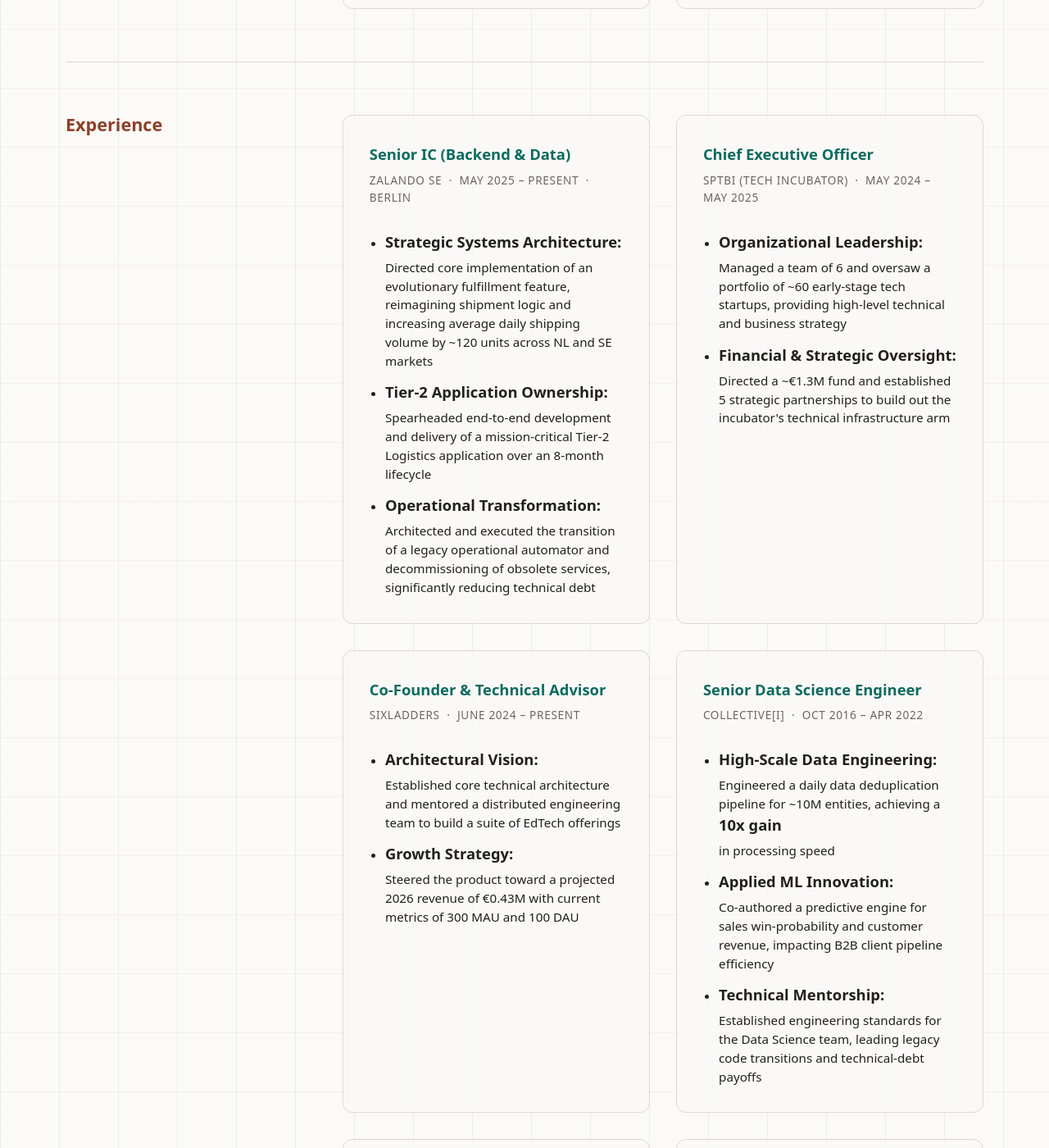
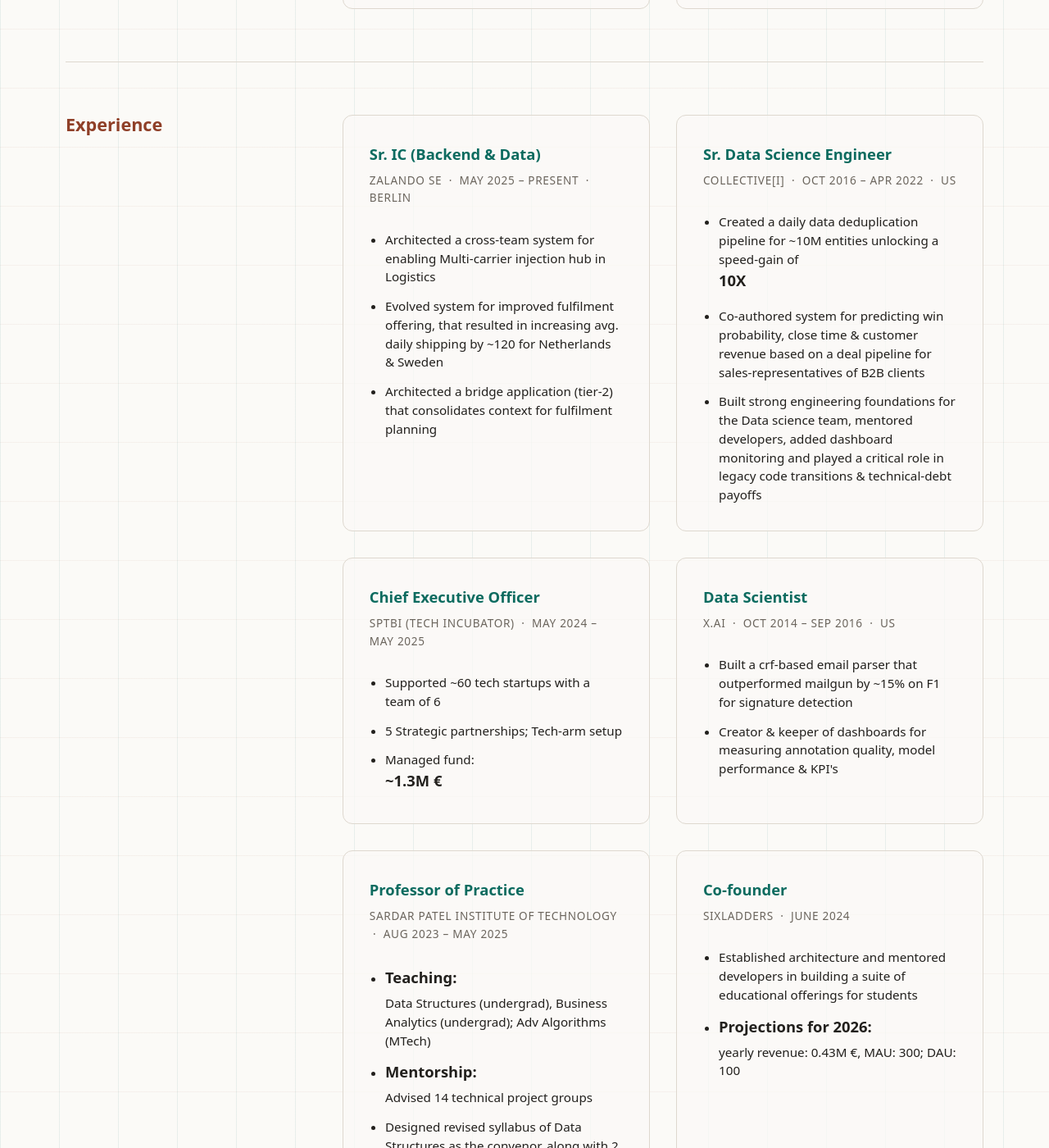
Before and after one commit to siddhartha-chandra/siddhartha-chandra.github.io, a Jekyll site: the page built from resume.md, in a window 1280 px wide and 1400 px high, scrolled down 901 px. Shown: the whole window at 82% size. Built offline with Jekyll 4.4.1, drawn with Linux system fonts in a browser that asks for light colours; some of the changed text lies outside the part shown.

Commit message:
feat: update resume content and enhance project descriptions for clarity and impact

```diff
--- a/resume.md
+++ b/resume.md
@@ -7,19 +7,19 @@
   <div class="signal-list">
     <div class="signal">
       <strong>Backend Engineering</strong>
-      <span>Python, Scala, Kotlin, Java, SQL. Microservices, REST APIs, Flask, Docker, Spark, Kafka, AWS, Airflow.</span>
+      <span>Python, Scala, Kotlin, C/C++, Java, SQL. Springboot, Flask, REST APIs, Docker, Spark, Kafka, AWS, Hadoop.</span>
     </div>
     <div class="signal">
       <strong>Data Science & AI</strong>
-      <span>Applied ML, NLP, Advanced Algorithms, Predictive Modelling, Hybrid Optimisation, Data Pipelines, Analytics.</span>
+      <span>Applied ML, NLP, Analytics, Scalyr, PostgreSQL, MongoDB, Neo4j, Airflow.</span>
     </div>
     <div class="signal">
       <strong>Technical Leadership</strong>
-      <span>Strategic Partnerships, Technical Roadmaps, Mentorship, Team Scaling, Budget Management.</span>
+      <span>Strategic Partnerships, Tech-arm Setup, Mentorship, Team Coaching, Conflict Resolution, Managed Fund (~1.3M €).</span>
     </div>
     <div class="signal">
       <strong>Product & Strategy</strong>
-      <span>Entrepreneurship, Coaching, Early-stage tech strategy, EdTech product development.</span>
+      <span>Entrepreneurship, Story-telling, Problem Solving, Teaching, EdTech product development.</span>
     </div>
   </div>
 </section>
@@ -29,12 +29,22 @@
   <div class="timeline">
 
     <div class="role">
-      <strong>Senior IC (Backend & Data)</strong>
+      <strong>Sr. IC (Backend & Data)</strong>
       <span>Zalando SE &nbsp;·&nbsp; May 2025 – Present &nbsp;·&nbsp; Berlin</span>
       <ul>
-        <li><strong>Strategic Systems Architecture:</strong> Directed core implementation of an evolutionary fulfillment feature, reimagining shipment logic and increasing average daily shipping volume by ~120 units across NL and SE markets</li>
-        <li><strong>Tier-2 Application Ownership:</strong> Spearheaded end-to-end development and delivery of a mission-critical Tier-2 Logistics application over an 8-month lifecycle</li>
-        <li><strong>Operational Transformation:</strong> Architected and executed the transition of a legacy operational automator and decommissioning of obsolete services, significantly reducing technical debt</li>
+        <li>Architected a cross-team system for enabling Multi-carrier injection hub in Logistics</li>
+        <li>Evolved system for improved fulfilment offering, that resulted in increasing avg. daily shipping by ~120 for Netherlands & Sweden</li>
+        <li>Architected a bridge application (tier-2) that consolidates context for fulfilment planning</li>
+      </ul>
+    </div>
+
+    <div class="role">
+      <strong>Sr. Data Science Engineer</strong>
+      <span>Collective[i] &nbsp;·&nbsp; Oct 2016 – Apr 2022 &nbsp;·&nbsp; US</span>
+      <ul>
+        <li>Created a daily data deduplication pipeline for ~10M entities unlocking a speed-gain of <strong>10X</strong></li>
+        <li>Co-authored system for predicting win probability, close time & customer revenue based on a deal pipeline for sales-representatives of B2B clients</li>
+        <li>Built strong engineering foundations for the Data science team, mentored developers, added dashboard monitoring and played a critical role in legacy code transitions & technical-debt payoffs</li>
       </ul>
     </div>
 
@@ -42,27 +52,18 @@
       <strong>Chief Executive Officer</strong>
       <span>SPTBI (Tech Incubator) &nbsp;·&nbsp; May 2024 – May 2025</span>
       <ul>
-        <li><strong>Organizational Leadership:</strong> Managed a team of 6 and oversaw a portfolio of ~60 early-stage tech startups, providing high-level technical and business strategy</li>
-        <li><strong>Financial & Strategic Oversight:</strong> Directed a ~€1.3M fund and established 5 strategic partnerships to build out the incubator's technical infrastructure arm</li>
+        <li>Supported ~60 tech startups with a team of 6</li>
+        <li>5 Strategic partnerships; Tech-arm setup</li>
+        <li>Managed fund: <strong>~1.3M €</strong></li>
       </ul>
     </div>
 
     <div class="role">
-      <strong>Co-Founder & Technical Advisor</strong>
-      <span>SixLadders &nbsp;·&nbsp; June 2024 – Present</span>
+      <strong>Data Scientist</strong>
+      <span>x.ai &nbsp;·&nbsp; Oct 2014 – Sep 2016 &nbsp;·&nbsp; US</span>
       <ul>
-        <li><strong>Architectural Vision:</strong> Established core technical architecture and mentored a distributed engineering team to build a suite of EdTech offerings</li>
-        <li><strong>Growth Strategy:</strong> Steered the product toward a projected 2026 revenue of €0.43M with current metrics of 300 MAU and 100 DAU</li>
-      </ul>
-    </div>
-
-    <div class="role">
-      <strong>Senior Data Science Engineer</strong>
-      <span>Collective[i] &nbsp;·&nbsp; Oct 2016 – Apr 2022</span>
-      <ul>
-        <li><strong>High-Scale Data Engineering:</strong> Engineered a daily data deduplication pipeline for ~10M entities, achieving a <strong>10x gain</strong> in processing speed</li>
-        <li><strong>Applied ML Innovation:</strong> Co-authored a predictive engine for sales win-probability and customer revenue, impacting B2B client pipeline efficiency</li>
-        <li><strong>Technical Mentorship:</strong> Established engineering standards for the Data Science team, leading legacy code transitions and technical-debt payoffs</li>
+        <li>Built a crf-based email parser that outperformed mailgun by ~15% on F1 for signature detection</li>
+        <li>Creator & keeper of dashboards for measuring annotation quality, model performance & KPI's</li>
       </ul>
     </div>
 
@@ -70,17 +71,19 @@
       <strong>Professor of Practice</strong>
       <span>Sardar Patel Institute of Technology &nbsp;·&nbsp; Aug 2023 – May 2025</span>
       <ul>
-        <li><strong>Pedagogical Leadership:</strong> Designed and revised the Data Structures syllabus; lectured on Advanced Algorithms and Business Analytics</li>
-        <li><strong>Technical Mentorship:</strong> Advised 14 technical project groups on engineering execution and research methodology</li>
+        <li><strong>Teaching:</strong> Data Structures (undergrad), Business Analytics (undergrad); Adv Algorithms (MTech)</li>
+        <li><strong>Mentorship:</strong> Advised 14 technical project groups</li>
+        <li>Designed revised syllabus of Data Structures as the convenor, along with 2 professors</li>
+        <li>Papers published in international conferences: 5+</li>
       </ul>
     </div>
 
     <div class="role">
-      <strong>Data Scientist</strong>
-      <span>x.ai &nbsp;·&nbsp; Oct 2014 – Sep 2016</span>
+      <strong>Co-founder</strong>
+      <span>Sixladders &nbsp;·&nbsp; June 2024</span>
       <ul>
-        <li>Architected a crf-based email parser that outperformed commercially available options, and boosted the performance of email intent and entity classifiers</li>
-        <li>Creator & keeper of dashboards for measuring annotation quality, model performance & KPI’s</li>
+        <li>Established architecture and mentored developers in building a suite of educational offerings for students</li>
+        <li><strong>Projections for 2026:</strong> yearly revenue: 0.43M €, MAU: 300; DAU: 100</li>
       </ul>
     </div>
 
@@ -88,7 +91,7 @@
       <strong>Sr. Systems Engineer</strong>
       <span>Infosys Ltd &nbsp;·&nbsp; Sep 2008 – May 2012</span>
       <ul>
-        <li>Part of a team recognized for execution excellence at the organizational level for implementing i18n for a client</li>
+        <li>Part of team recognised for execution excellence at Org level for implementing i8n for a client</li>
       </ul>
     </div>
 
@@ -100,19 +103,23 @@
   <div class="signal-list">
     <div class="signal">
       <strong>Virtual Fitting</strong>
-      <span><a href="https://ijirt.org/article?manuscript=172980">Advanced AI-driven solutions for Virtual fitting</a> (IJIRT)</span>
+      <span><a href="#">Advanced AI-driven solutions for Virtual fitting</a></span>
+    </div>
+    <div class="signal">
+      <strong>Accessibility</strong>
+      <span><a href="#">Enhancing accessibility for people with disabilities</a></span>
     </div>
     <div class="signal">
       <strong>Creditworthiness</strong>
-      <span><a href="https://ieeexplore.ieee.org/document/11362576">Hybrid Optimization & Explainability-Driven Framework</a> (IEEE Xplore)</span>
+      <span><a href="#">Hybrid Optimisation & Explainability-Driven Framework for Creditworthiness Assessment</a></span>
     </div>
     <div class="signal">
       <strong>Dermatological AI</strong>
-      <span><a href="https://ieeexplore.ieee.org/document/11368166">Wavelet-Enhanced Transformer Architecture</a> (IEEE Xplore)</span>
+      <span><a href="#">Wavelet-Enhanced Transformer Architecture for Dermatological Image Analysis</a></span>
     </div>
-    <div class="signal">
-      <strong>Accessibility</strong>
-      <span><a href="https://ijirt.org/publishedpaper/IJIRT188128_PAPER.pdf">Enhancing accessibility for people with disabilities</a> (IJIRT)</span>
+    <div class="signal" style="grid-column: 1 / -1;">
+      <strong>Risk Prediction</strong>
+      <span><a href="#">Comparative Analysis of Optimized Machine Learning and Deep Learning Models for Credit Risk Prediction</a></span>
     </div>
   </div>
 </section>
@@ -122,11 +129,11 @@
   <div class="timeline">
     <div class="role">
       <strong>MS in Computer Science</strong>
-      <span>Columbia University, New York, NY</span>
+      <span>Columbia University, NY &nbsp;·&nbsp; Sep 2013 - May 2014</span>
     </div>
     <div class="role">
       <strong>BE in Information Technology</strong>
-      <span>Sardar Patel College of Engineering, Mumbai, India</span>
+      <span>Sardar Patel College of Engg, Mumbai University, Mumbai &nbsp;·&nbsp; Aug 2004 - May 2008</span>
     </div>
   </div>
 </section>
```
